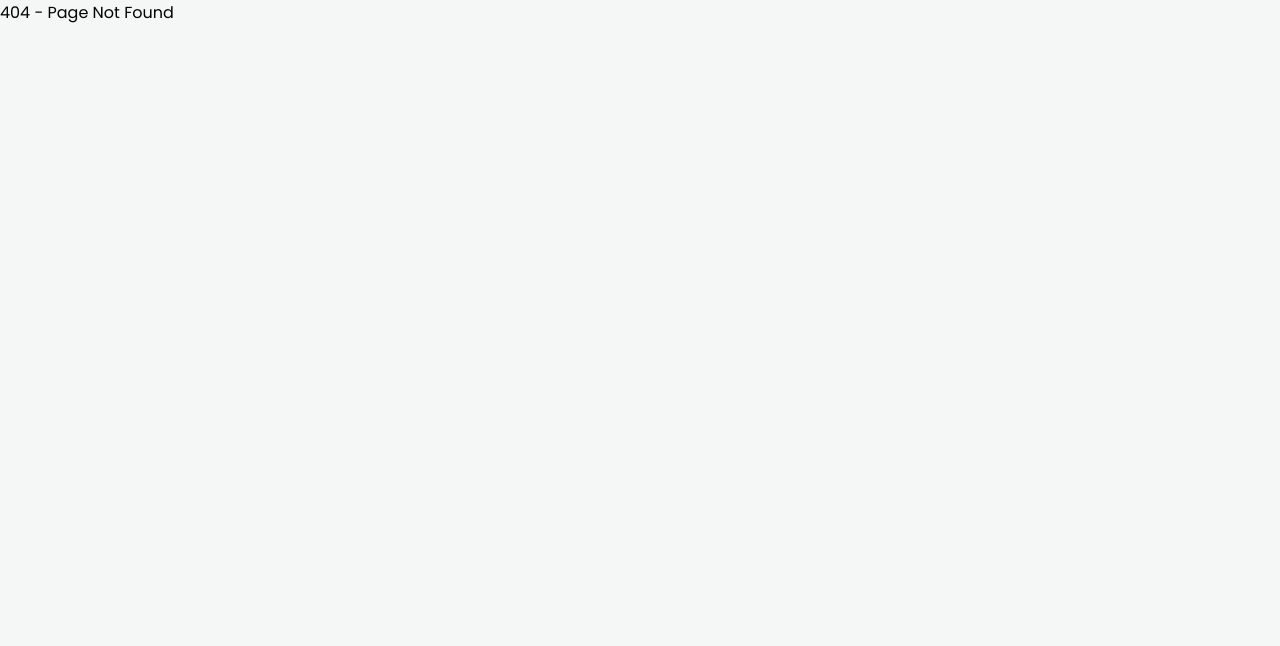
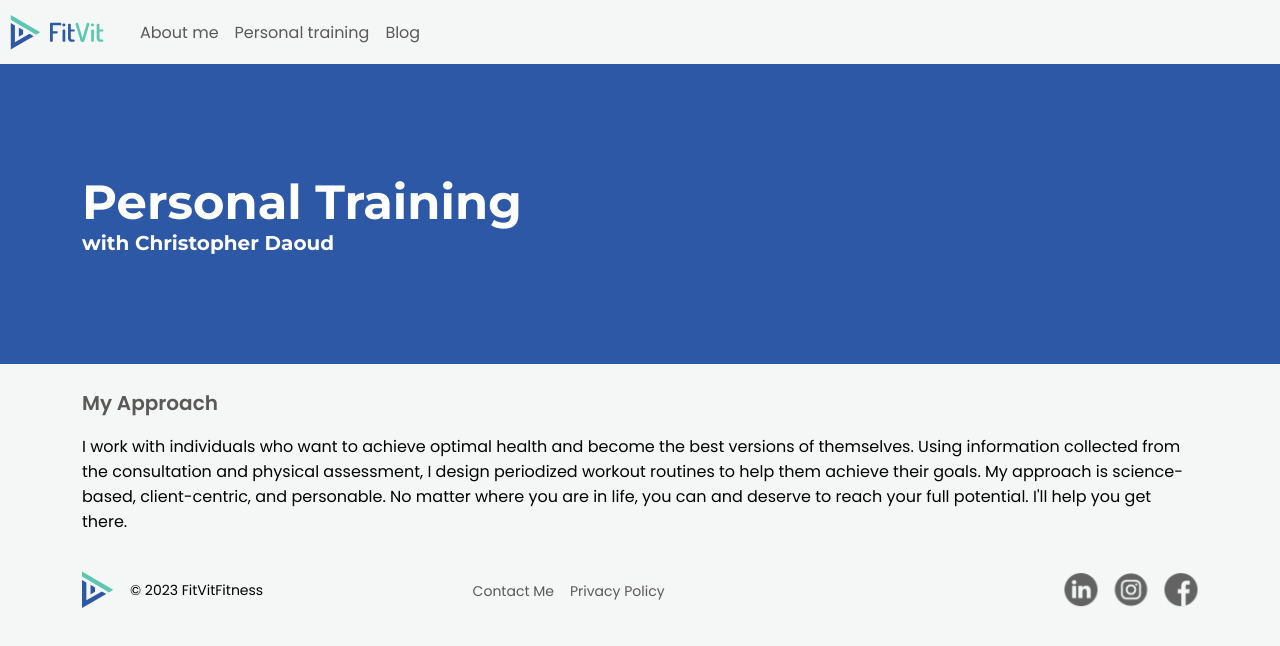
Before and after one commit to JGSolutions/fitvitfitness, a Next.js app: page /personal-training in a window 1280 px wide. Before the commit this address had no page. Shown: the top 646 px of the page. Built offline with nearby package versions, Linux system fonts and the light colour scheme.

Commit message:
created personal training page

```diff
--- a/components/header/header.tsx
+++ b/components/header/header.tsx
@@ -26,6 +26,9 @@ export default function Header() {
 							<Link href="/about">About me</Link>
 						</li>
 						<li>
+							<Link href="/personal-training">Personal training</Link>
+						</li>
+						<li>
 							<Link href="/blog">Blog</Link>
 						</li>
 					</ul>
--- a/pages/index.tsx
+++ b/pages/index.tsx
@@ -55,7 +55,7 @@ export default function Home() {
 								<Image src="/chris-trainer.svg" width={430} height={380} alt="Chris Daoud Trainer" />
 							</div>
 							<div className={styles.trainerDetails}>
-								<h2 className={styles.subTitles}>Certified Trainer with Chris Daoud</h2>
+								<h2 className={styles.subTitles}>Christopher Daoud - Certified Trainer</h2>
 								<p className={styles.text}>
 									As a certified trainer you will be able to submit workout routines to and get known through out the community.  Create your personal profile page and share within your social media platorms
 								</p>
--- /dev/null
+++ b/pages/personal-training/index.tsx
@@ -0,0 +1,35 @@
+import Head from 'next/head';
+import privacy from './personal-training.module.css';
+import utilStyles from '../../styles/Utils.module.css'
+import Header from '../../components/header/header';
+import Footer from '../../components/footer/footer';
+import PageHeaderSolid from '../../components/page-header-solid/page-header-solid';
+
+export default function PersonalTraining() {
+    return (
+        <div>
+            <Head>
+                <title>FitVitFitness - Personal Training</title>
+            </Head>
+
+            <Header></Header>
+            <PageHeaderSolid headerTitle={'Personal Training'} subTitle={'with Christopher Daoud'} />
+
+            <main className={privacy.main}>
+                <div className="container-lg">
+                    <h2 className={utilStyles.h2}>My Approach</h2>
+
+                    <p className={utilStyles.textParagraph}>
+                        I work with individuals who want to achieve optimal health and become the best versions of
+                        themselves. Using information collected from the consultation and physical assessment, I design
+                        periodized workout routines to help them achieve their goals. My approach is science-based, client-centric, and personable. No matter where you are in life, you can and deserve to reach your full potential. I'll help you get there.
+                    </p>
+
+                </div>
+            </main>
+
+            <Footer></Footer>
+
+        </div>
+    );
+}
--- /dev/null
+++ b/pages/personal-training/personal-training.module.css
@@ -0,0 +1,3 @@
+.main {
+    margin-top: 24px;
+}
--- a/styles/Utils.module.css
+++ b/styles/Utils.module.css
@@ -27,8 +27,9 @@
     text-decoration: underline;
 }
 
-/* @media (max-width: 700px) {
-    .sections {
-        flex-direction: column;
-    }
-} */
+.h2 {
+	color: var(--primary-text);
+	font-size: var(--fs-m);
+	font-weight: var(--fw-bold);
+    margin-bottom: var(--padding-medium);
+}
```
